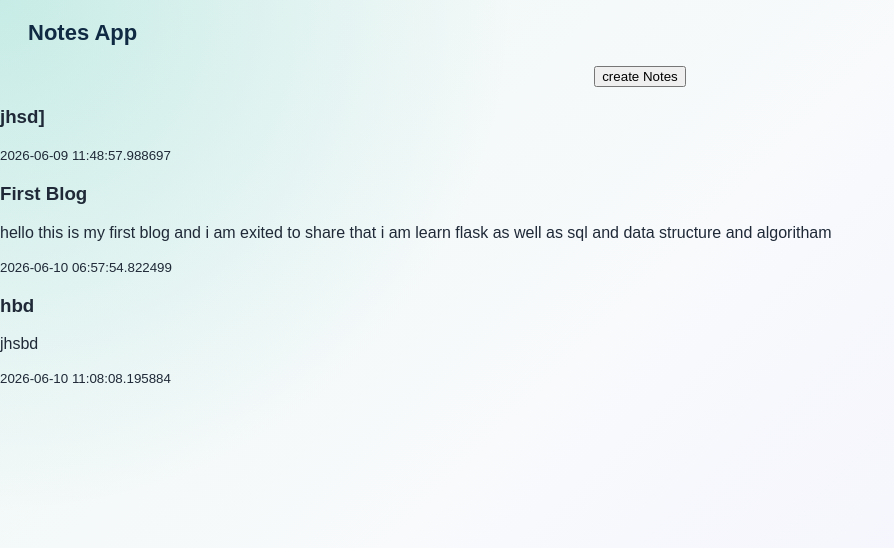
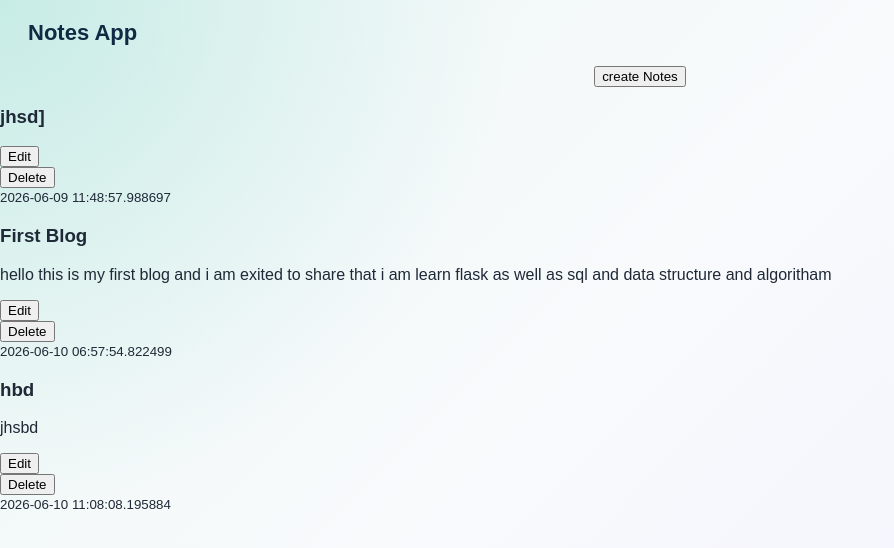
Before and after one commit to MitPrajapati/flask-notes-app, a Flask app: page /view_notes in a window 1280 px wide. Shown: the top 548 px of the page, without its empty margins (0-894 px from the left). Run offline with Flask 3, Linux system fonts and the light colour scheme; a user stored in the database is signed in.

Commit message:
Added edit and delete  functionality on Note page

```diff
--- a/app/__init__.py
+++ b/app/__init__.py
@@ -16,5 +16,4 @@ def create_app():
     app.register_blueprint(auth_bp)
     app.register_blueprint(notes_bp)
 
-
     return app
--- a/routes/notes.py
+++ b/routes/notes.py
@@ -25,3 +25,24 @@ def view_notes():
         return redirect(url_for('auth.login'))
     notes = Note.query.filter_by(user_id = session['user_id']).all()
     return render_template('view_notes.html',notes = notes)
+
+@notes_bp.route('/edit/<int:note_id>',methods=['GET'])
+def edit(note_id):
+    note = Note.query.get(note_id)
+    return render_template('edit.html', note=note)
+
+@notes_bp.route('/update/<int:note_id>',methods = ['POST'])
+def update(note_id):
+    note = Note.query.get(note_id)
+    note.title = request.form['title']
+    note.content = request.form['content']
+
+    db.session.commit()
+    return redirect(url_for('notes.view_notes'))
+
+@notes_bp.route('/delete/<int:note_id>',methods=['POST'])
+def delete(note_id):
+    note = Note.query.get(note_id)
+    db.session.delete(note)
+    db.session.commit()
+    return redirect(url_for('notes.view_notes'))
--- a/templates/view_notes.html
+++ b/templates/view_notes.html
@@ -11,10 +11,12 @@
     <div>
         <h3>{{note.title}}</h3>
         <p>{{note.content}}</p>
-                <small>{{note.created_at}}</small>
+        <a href="{{ url_for('notes.edit', note_id=note.id) }}"> <button type="submit">Edit</button></a>
+        <form action="{{ url_for('notes.delete', note_id=note.id) }}" method="POST">
+            <button type="submit">Delete</button>
+        </form> <small>{{note.created_at}}</small>
     </div>
     {% endfor %}
 </main>
 
-
 {% endblock %}
```
Also changed, not shown: templates/edit.html (added, +15 -0 lines), instance/notes.db. Lines whose indentation alone changed are shown as unchanged.
